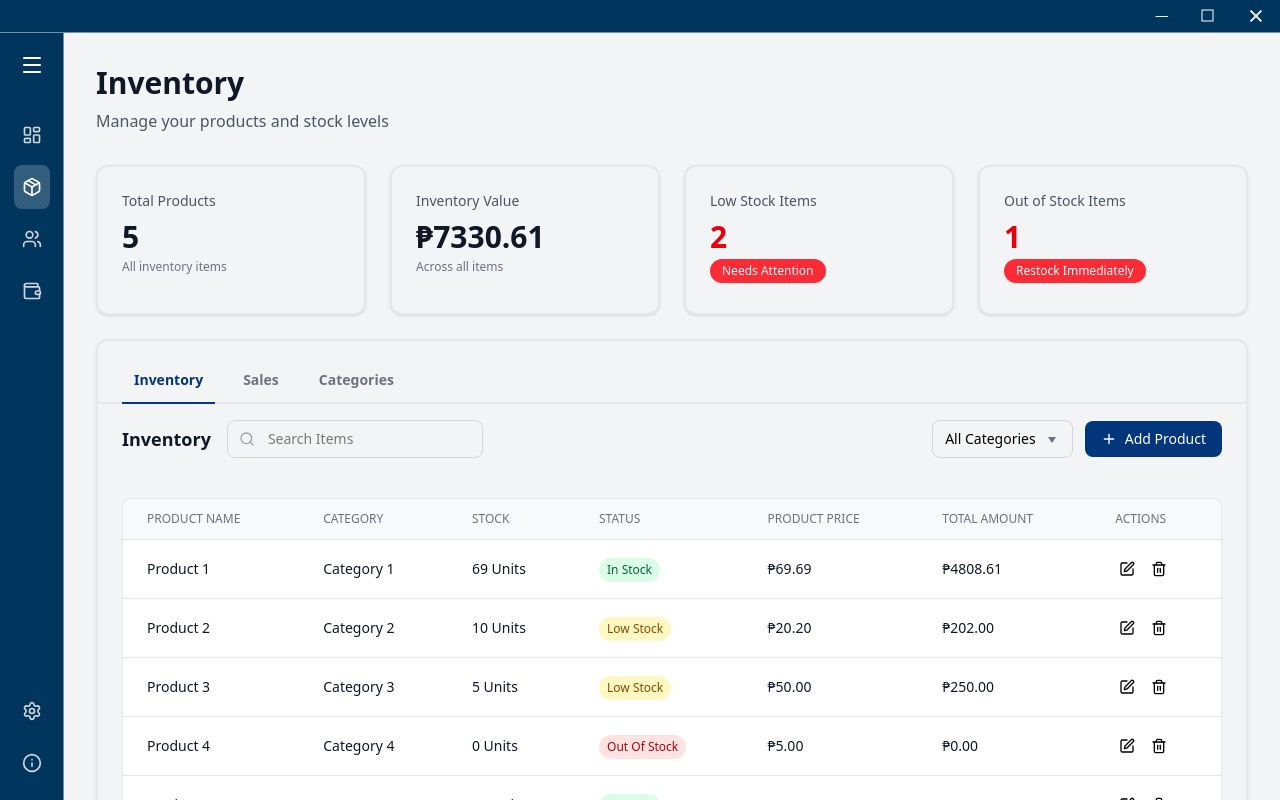
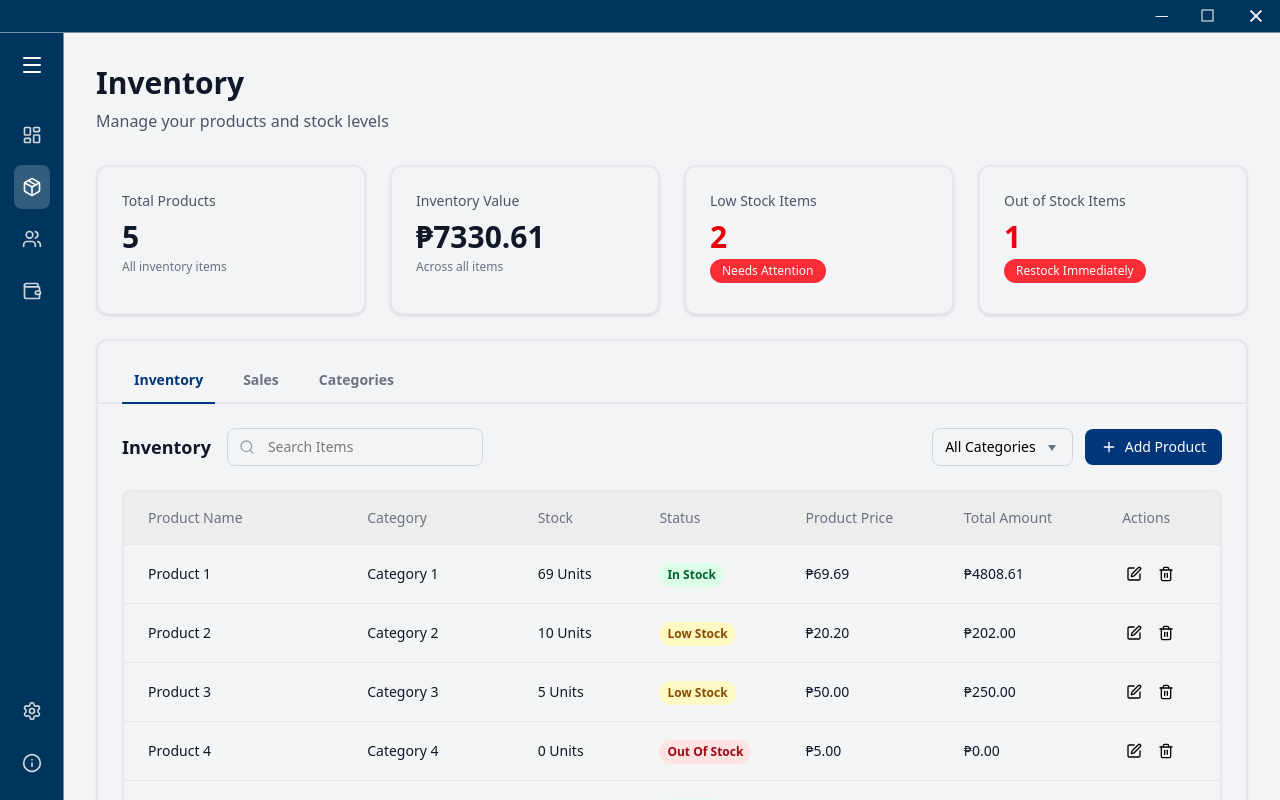
Before and after one commit to 6reenhorn/JIA-Integrated-Management-System, a React (Vite) app: page / in a window 1280 px wide. Both pictures are taken after a click on the button 31 px from the left and 187 px from the top of the page. Built offline with nearby package versions, Linux system fonts and the light colour scheme.

Commit message:
inventorytable update

```diff
--- a/client/src/components/inventory/Elements of Inventory/InventoryFilters.tsx
+++ b/client/src/components/inventory/Elements of Inventory/InventoryFilters.tsx
@@ -119,10 +119,10 @@ const InventoryFilters: React.FC<InventoryFiltersProps> = ({
   };
 
   return (
-    <div className="mb-6">
+    <div className="w-full">
       {/* Navigation Tabs - Only show if explicitly requested */}
       {showTabsAndTitle && (
-        <div className="border-b border-gray-200 mb-6">
+        <div className="border-b border-gray-200 mt-6">
           <nav className="flex space-x-8">
             {sections.map((section) => (
               <button
@@ -142,7 +142,7 @@ const InventoryFilters: React.FC<InventoryFiltersProps> = ({
       )}
 
       {/* Header Section */}
-      <div className="flex items-center justify-between py-4 w-full">
+      <div className="flex items-center justify-between mt-6 w-full">
         {/* Left side: Title and Search */}
         <div className="flex items-center gap-4">
           {/* Title - Always show for inventory section */}
--- a/client/src/components/inventory/Elements of Inventory/InventoryTable.tsx
+++ b/client/src/components/inventory/Elements of Inventory/InventoryTable.tsx
@@ -2,14 +2,12 @@ import React, { useState } from 'react';
 import { Edit, Trash2 } from 'lucide-react';
 import InventoryActions from './InventoryActions';
 import type { InventoryItem } from '../../../types/inventory_types';
-import { getStatusColor } from '../../../utils/inventory_utils';
 
 interface InventoryTableProps {
   items: InventoryItem[];
   onViewItem: (id: number) => void;
   onEditItem: (id: number) => void;
   onDeleteItem: (id: number) => void;
-  // Add pagination props
   currentPage: number;
   totalPages: number;
   filteredCount: number;
@@ -74,51 +72,98 @@ const InventoryTable: React.FC<InventoryTableProps> = ({
     );
   };
 
+  if (items.length === 0) {
+    return (
+      <div className="space-y-6">
+        <div className="overflow-x-auto border-2 border-[#E5E7EB] rounded-lg">
+          {/* Fixed Header */}
+          <table className="table-fixed bg-[#EDEDED] w-full">
+            <thead className="border-[#E5E7EB] border-b">
+              <tr>
+                <th className="text-left py-4 px-6 text-sm font-medium text-gray-500 w-[180px]">Product Name</th>
+                <th className="text-left py-4 px-6 text-sm font-medium text-gray-500 w-[140px]">Category</th>
+                <th className="text-left py-4 px-6 text-sm font-medium text-gray-500 w-[100px]">Stock</th>
+                <th className="text-left py-4 px-6 text-sm font-medium text-gray-500 w-[120px]">Status</th>
+                <th className="text-left py-4 px-6 text-sm font-medium text-gray-500 w-[130px]">Product Price</th>
+                <th className="text-left py-4 px-6 text-sm font-medium text-gray-500 w-[130px]">Total Amount</th>
+                <th className="text-left py-4 px-6 text-sm font-medium text-gray-500 w-[100px]">Actions</th>
+              </tr>
+            </thead>
+          </table>
+
+          {/* Empty State Content with Fixed Height */}
+          <div className="h-[335px] flex items-center justify-center">
+            <p className="text-gray-500">
+              No inventory items found. Add your first product to get started.
+            </p>
+          </div>
+        </div>
+
+        {/* Pagination Actions */}
+        <InventoryActions
+          currentPage={currentPage}
+          totalPages={totalPages}
+          filteredCount={filteredCount}
+          totalCount={totalCount}
+          onPageChange={onPageChange}
+        />
+      </div>
+    );
+  }
+
   return (
     <div className="space-y-6">
       {/* Table */}
-      <div className="overflow-x-auto rounded-lg border border-gray-200">
-        <table className="min-w-full divide-y divide-gray-200">
-          <thead className="bg-gray-50">
+      <div className="overflow-x-auto border-2 border-[#E5E7EB] rounded-lg">
+        <table className="table-fixed bg-[#EDEDED] w-full">
+          <thead className="border-[#E5E7EB] border-b">
             <tr>
-              <th className="px-6 py-3 text-left text-xs font-medium text-gray-500 uppercase">Product Name</th>
-              <th className="px-6 py-3 text-left text-xs font-medium text-gray-500 uppercase">Category</th>
-              <th className="px-6 py-3 text-left text-xs font-medium text-gray-500 uppercase">Stock</th>
-              <th className="px-6 py-3 text-left text-xs font-medium text-gray-500 uppercase">Status</th>
-              <th className="px-6 py-3 text-left text-xs font-medium text-gray-500 uppercase">Product Price</th>
-              <th className="px-6 py-3 text-left text-xs font-medium text-gray-500 uppercase">Total Amount</th>
-              <th className="px-6 py-3 text-left text-xs font-medium text-gray-500 uppercase">Actions</th>
+              <th className="text-left py-4 px-6 text-sm font-medium text-gray-500 w-[180px]">Product Name</th>
+              <th className="text-left py-4 px-6 text-sm font-medium text-gray-500 w-[140px]">Category</th>
+              <th className="text-left py-4 px-6 text-sm font-medium text-gray-500 w-[100px]">Stock</th>
+              <th className="text-left py-4 px-6 text-sm font-medium text-gray-500 w-[120px]">Status</th>
+              <th className="text-left py-4 px-6 text-sm font-medium text-gray-500 w-[130px]">Product Price</th>
+              <th className="text-left py-4 px-6 text-sm font-medium text-gray-500 w-[130px]">Total Amount</th>
+              <th className="text-left py-4 px-6 text-sm font-medium text-gray-500 w-[100px]">Actions</th>
             </tr>
           </thead>
-          <tbody className="bg-white divide-y divide-gray-200">
+        </table>
+
+        <div className="h-[335px] overflow-y-auto">
+          <table className="table-fixed w-full h-full">
+            <tbody className="divide-y divide-gray-200">
               {items.map((item) => (
-              <tr key={item.id} className="relative">
-                <td className="px-6 py-4 text-sm font-medium text-gray-900">
+                <tr key={item.id} className="hover:bg-gray-50 relative">
+                  <td className="py-4 px-6 w-[180px]">
+                    <div className="text-sm font-medium text-gray-900 truncate">
                       {item.productName}
+                    </div>
                   </td>
-                <td className="px-6 py-4 text-sm text-gray-900">
+                  <td className="py-4 px-6 text-sm text-gray-900 w-[140px]">
+                    <div className="truncate">
                       {item.category}
+                    </div>
                   </td>
-                <td className="px-6 py-4 text-sm text-gray-900">
+                  <td className="py-4 px-6 text-sm text-gray-900 w-[100px]">
                     {item.stock} Units
                   </td>
-                <td className="px-6 py-4">
-                  <span className={`inline-flex px-2 py-1 text-xs font-medium rounded-full ${
+                  <td className="py-4 px-6 w-[120px]">
+                    <span className={`inline-flex px-2 py-1 text-xs font-semibold rounded-full ${
                       item.status === 'In Stock' ? 'bg-green-100 text-green-800' :
                       item.status === 'Low Stock' ? 'bg-yellow-100 text-yellow-800' :
                       item.status === 'Out Of Stock' ? 'bg-red-100 text-red-800' :
-                    getStatusColor(item.status)
+                      'bg-gray-100 text-gray-800'
                     }`}>
                       {item.status}
                     </span>
                   </td>
-                <td className="px-6 py-4 text-sm text-gray-900">
+                  <td className="py-4 px-6 text-sm text-gray-900 w-[130px]">
                     ₱{item.productPrice.toFixed(2)}
                   </td>
-                <td className="px-6 py-4 text-sm text-gray-900 font-medium">
+                  <td className="py-4 px-6 text-sm font-medium text-gray-900 w-[130px]">
                     ₱{item.totalAmount.toFixed(2)}
                   </td>
-                <td className="px-6 py-4 text-left text-sm relative">
+                  <td className="py-4 px-6 text-left text-sm w-[100px] relative">
                     <div className="flex justify-start space-x-2">
                       <button
                         onClick={() => onEditItem(item.id)}
@@ -139,8 +184,14 @@ const InventoryTable: React.FC<InventoryTableProps> = ({
                   </td>
                 </tr>
               ))}
+              {items.length < 10 && (
+                <tr className="h-full">
+                  <td colSpan={7} className="h-full"></td>
+                </tr>
+              )}
             </tbody>
           </table>
+        </div>
       </div>
 
       {/* Pagination Actions */}
```
Lines whose indentation alone changed are shown as unchanged.
